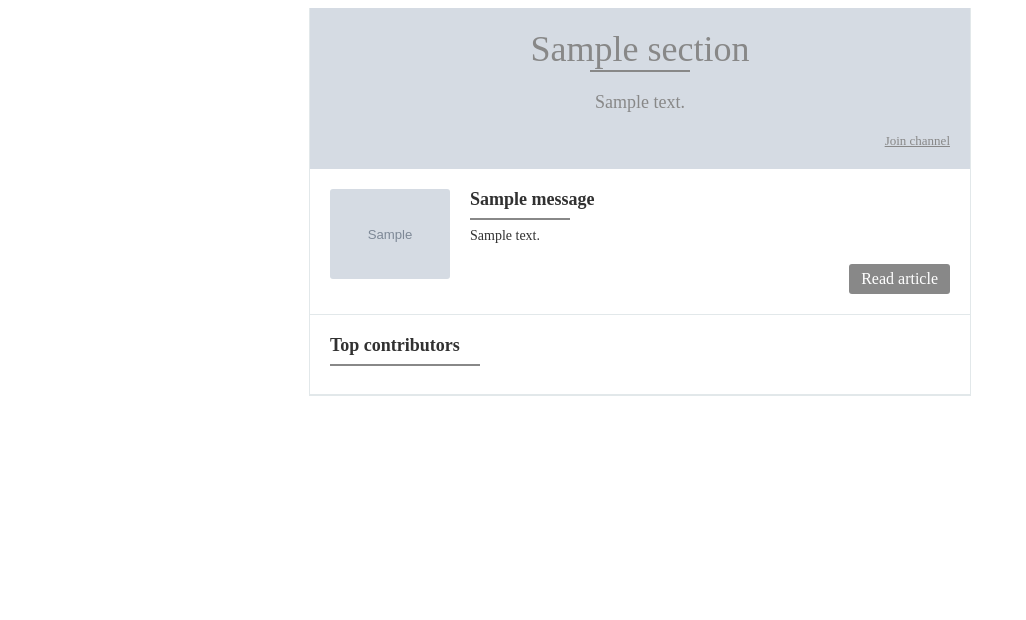
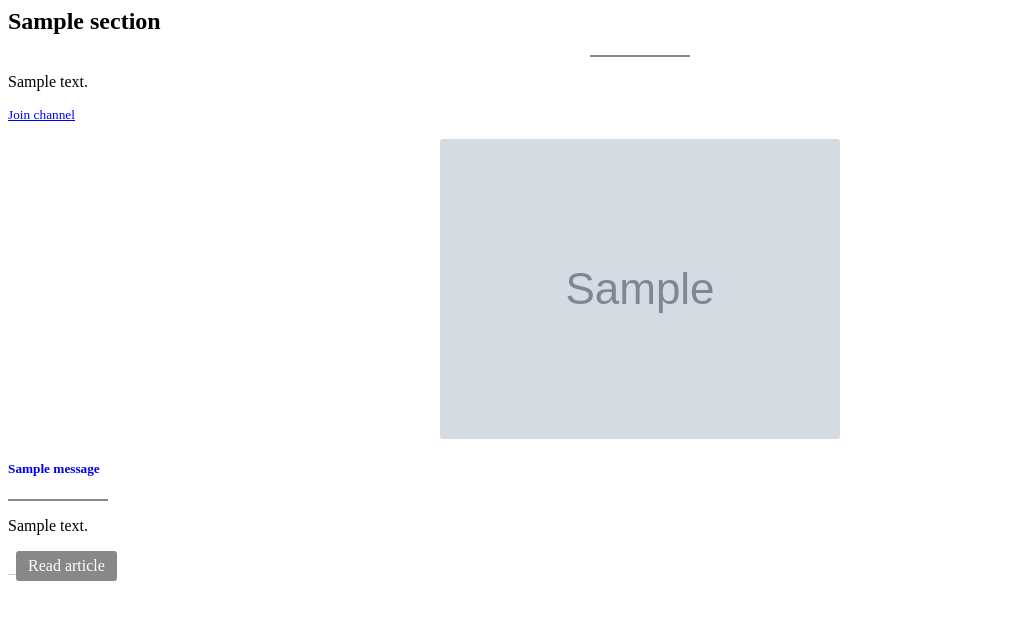
Before and after one commit to Jibbarth/slacknewsletter, a Symfony app: template templates/newsletter/section.html.twig in a window 1280 px wide. Shown: the top 620 px of the page, without its empty margins (0-1026 px from the left). Run offline with Twig, Linux system fonts and the light colour scheme; the template is opened without the code that fills it: most values are stand-ins (such as "Sample title", 1, 10 or a date in 2020); grey boxes marked "Sample" are stand-in pictures; some libraries are stand-ins or nearby versions.

Commit message:
Refact section header and article row

```diff
--- a/templates/newsletter/article.html.twig
+++ b/templates/newsletter/article.html.twig
@@ -1,67 +1,39 @@
-<tr>
-    <td style="border-bottom: 1px solid #e2e8ea">
-        <table width="660" class="resp-full-table" align="center" border="0" cellspacing="0" cellpadding="0"
-               style="padding:20px;">
-            <tr>
-                <td width="100%">
+<wrapper bgcolor="#FFF" style="border-bottom: 1px solid #ccc">
+    <row><columns></columns></row>
+    <row>
         {% if article.thumb_url is not defined and article.image_url is defined %}
             {% set article = article|merge({'thumb_url': article.image_url}) %}
         {% endif %}
-                    {% if article.thumb_url is defined %}
-                        <table width="120" align="left" class="resp-full-table"
-                               style="border-collapse:collapse; mso-table-lspace:0pt; mso-table-rspace:0pt;" border="0"
-                               cellspacing="0" cellpadding="0">
-                            <tr>
-                                <td width="100%" class="resp-full-td" style="text-align: center;">
+        {% if article.thumb_url is defined and article.thumb_url is not null %}
+            <columns small="12" large="3" valign="top">
+                <center>
                     <a href="{{ article.title_link }}">
-                                        <img src="{{ article.thumb_url }}" width="120px" style="border-radius:3px;"
-                                             border="0">
+                        <img class="float-center" src="{{ article.thumb_url }}" alt="{{ article.title }}" style="border-radius:3px;">
                     </a>
-                                </td>
-                            </tr>
-                        </table>
-                        <table width="1" align="left" class="resp-full-table" border="0" cellpadding="0"
-                               cellspacing="0">
-                            <tr>
-                                <td width="100%" height="20"></td>
-                            </tr>
-                        </table>
+                </center>
+            </columns>
         {% endif %}
-                    <table width="480" align="right" class="resp-full-table"
-                           style="border-collapse:collapse; mso-table-lspace:0pt; mso-table-rspace:0pt;" border="0"
-                           cellspacing="0" cellpadding="0">
-                        <tr>
-                            <td width="100%" class="resp-full-td" valign="top" style="text-align : justify;">
+        <columns small="12" {% if article.thumb_url is defined %}large="9" {% endif %}>
             <a href="{{ article.title_link }}" style="outline:none; text-decoration:none">
-                                    <span style="font-size:18px; font-weight: bold;  color:#313131;">
-                                        {{ article.title | raw }}
-                                    </span>
-                                </a>
-                                <br/>
+                <h5 class="small-text-center no-margin"><b>{{ article.title | raw }}</b></h5>
                 <hr align="left"
                     style="width:100px; margin-left:0px; text-align:left; background-color:{{ tpl.main_color }}; color:{{ tpl.main_color }}; height: 2px; border: 0 none;"/>
-                                <span style="font-size:14px;  color:#313131">
+            </a>
+            <p class="small-text-center" tyle="font-size:14px;  color:#313131">
                 {% if article.text is defined %}
                     {{ article.text | raw }}
                 {% endif %}
-                                </span>
-                            </td>
-                        </tr>
-                        <tr>
-                            <td width="100%" class="resp-full-td" valign="top" style="padding-top:20px;">
-                                <table align="right" border="0" cellspacing="0" cellpadding="0">
-                                    <tr>
-                                        <td style="background-color:{{ tpl.main_color }}; border-radius:3px; padding: 6px 12px;">
+            </p>
+        </columns>
+    </row>
+    <row>
+        <columns large="11">&nbsp;</columns>
+        <columns large="3" class="text-right" style="display:inline-block; background-color:{{ tpl.main_color }}; border-radius:3px; padding: 6px 12px;">
+            <center>
                 <a style=" color:#ffffff; text-align: center; text-decoration: none; display:block; font-weight : 200; font-size: 16px;"
                    href="{{ article.title_link }}">{{ 'app.read_article' | trans }}</a>
-                                        </td>
-                                    </tr>
-                                </table>
-                            </td>
-                        </tr>
-                    </table>
-                </td>
-            </tr>
-        </table>
-    </td>
-</tr>
+            </center>
+        </columns>
+    </row>
+    <row><columns></columns></row>
+</wrapper>
--- a/templates/newsletter/section.html.twig
+++ b/templates/newsletter/section.html.twig
@@ -1,46 +1,36 @@
-<table width="660" align="center"
-       style="margin-bottom: 30px; border-right:1px solid #e2e8ea; border-bottom:1px solid #e2e8ea; border-left:1px solid #e2e8ea; background-color:#ffffff;"
-       border="0" cellspacing="0" cellpadding="0">
-    <tr>
-        <td style="background-color:{{ tpl.main_color }};
+<wrapper class="section" style="background-color:{{ tpl.main_color }};
 {% if section.image is defined %} background-image: url({{ section.image }}); background-size: cover{% endif %}">
-            <table width="660" class="resp-full-table" align="center" border="0" cellspacing="0" cellpadding="0">
-                <tr>
-                    <td class="resp-full-td" valign="top" style="padding:20px 20px 0; text-align:center;">
-                        <span style="font-size:36px;  font-weight:100; color:{{ tpl.section_title_color }}">
-                            {{ section.title }}
-                        </span>
+    <spacer size="16"></spacer>
+    <row>
+        <columns></columns>
+        <columns class="text-center">
+                <h2 class="text-center no-margin">{{ section.title }}</h2>
                 <hr align="center"
                     style="width:100px; margin:0 auto; background-color:{{ tpl.main_color }}; color:{{ tpl.main_color }}; height: 2px; border: 0 none;"/>
-                    </td>
-                </tr>
-                {% if section.description is defined %}
-                    <tr>
-                        <td class="resp-full-td" valign="top" style="padding:20px; text-align:center;">
-                        <span style="font-size:18px;  font-weight:100; color:{{ tpl.section_title_color }}">
-                            {{ section.description | raw | nl2br }}
-                        </span>
-                        </td>
-                    </tr>
+        </columns>
+        <columns></columns>
+    </row>
+    <row>
+        <columns class="text-center">
+            <p class="text-center no-margin">{{ section.description | raw | nl2br }}</p>
+        </columns>
+    </row>
+    {% if tpl.base_slack_url is defined %}
+        <row>
+            <columns></columns>
+            <columns small="2" >
+                <p class="text-right"><small>
+                    <a href="{{ tpl.base_slack_url }}/messages/{{ section.link }}">{{ 'app.join_chanel' | trans }}</a>
+                </small></p>
+            </columns>
+        </row>
     {% endif %}
-                {% if tpl.base_slack_url is defined %}
-                    <tr>
-                        <td class="resp-full-td" style="padding: 0 20px 20px 0; text-align:right;">
-                            <a style="font-size:13px;  font-weight:100; color:{{ tpl.section_title_color }}"
-                               href="{{ tpl.base_slack_url }}/messages/{{ section.link }}">{{ 'app.join_chanel' | trans }}</a>
-                        </td>
-                    </tr>
-                {% endif %}
-            </table>
-        </td>
-    </tr>
-
+</wrapper>
 {% for article in section.messages %}
     {% include 'newsletter/article.html.twig' with {'article' : article, 'tpl' : tpl} only %}
 {% endfor %}
-    <tr>
+{#
 {% if section.topContributors is defined %}
     {% include 'newsletter/contributor.html.twig' with {'contributors' : section.topContributors, 'tpl' : tpl} only %}
 {% endif %}
-    </tr>
-</table>
+#}
```
Also changed, not shown: templates/css/zurb/email.css.twig (+27 -9 lines), templates/newsletter.html.twig (+6 -14 lines). Lines whose indentation alone changed are shown as unchanged.
